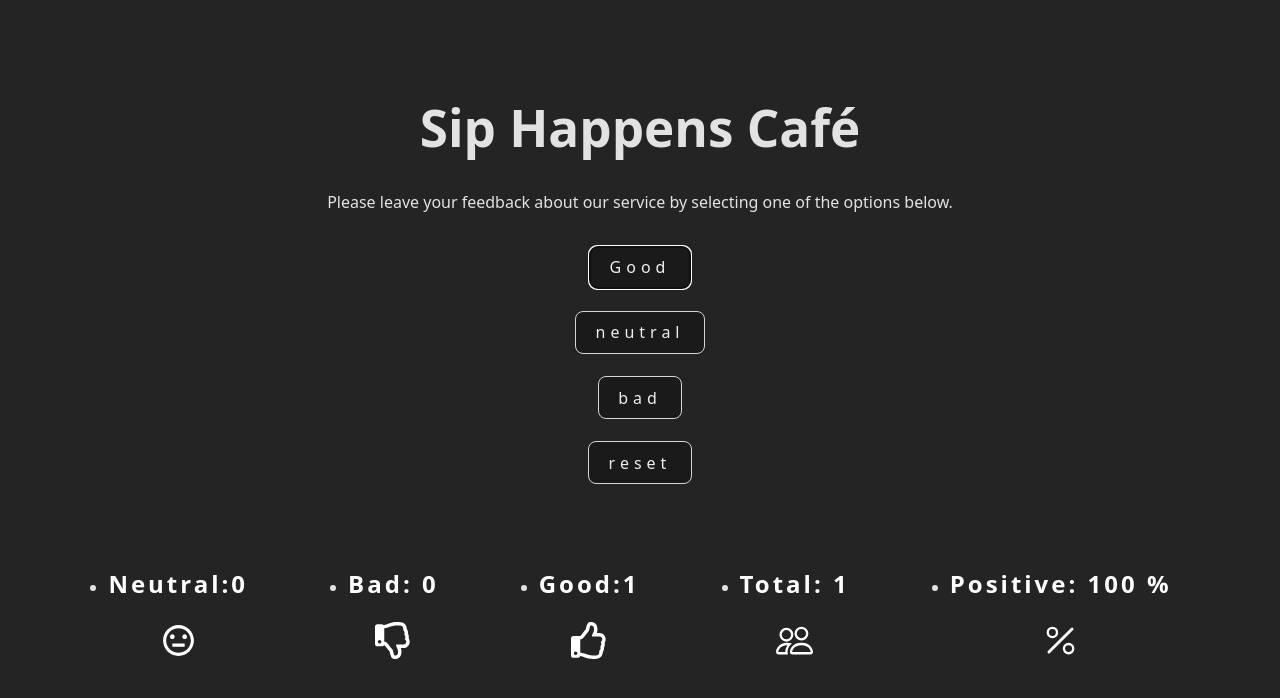
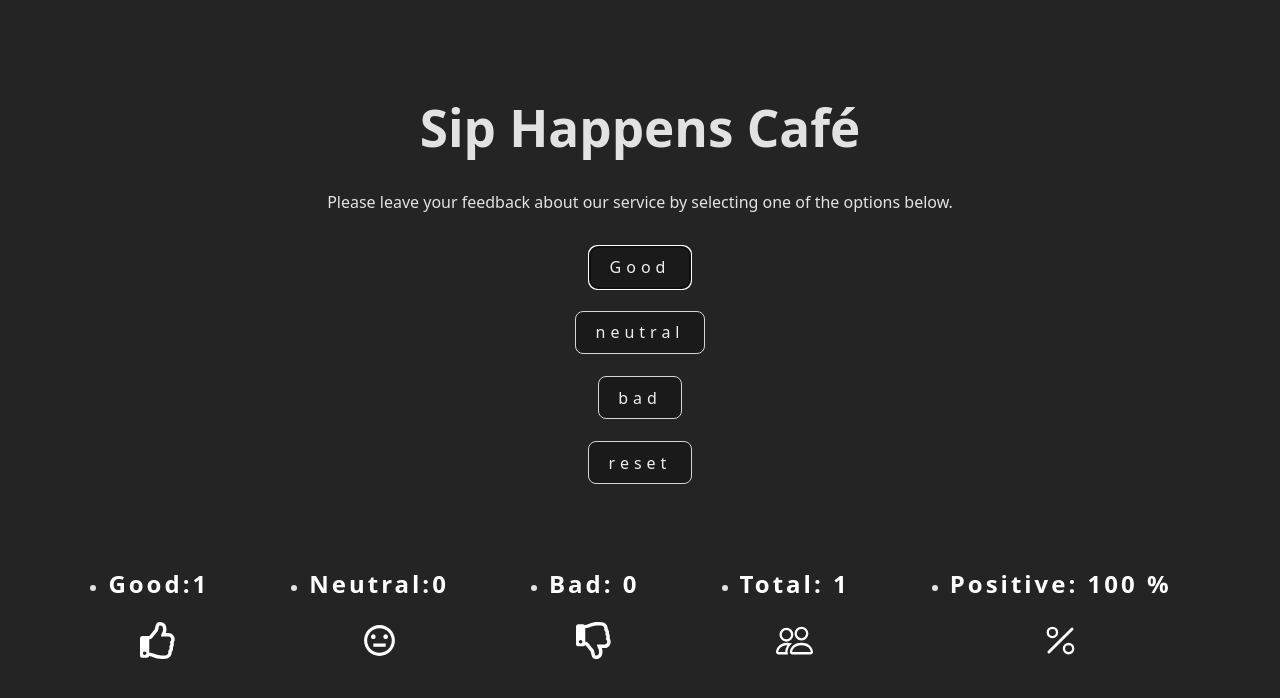
Before and after one commit to NayxieX/goit-react-hw-02, a React (Vite) app: page / in a window 1280 px wide. Both pictures are taken after a click on the button "Good". Shown: the top 698 px of the page. Built offline with nearby package versions, Linux system fonts and the light colour scheme.

Commit message:
Updated Styles

```diff
--- a/src/components/Feedback/Feedback.jsx
+++ b/src/components/Feedback/Feedback.jsx
@@ -13,6 +13,14 @@ export default function Feedback({
     <div className={style.feedback}>
       <ul>
         <li>
+          <h2>Good:{feedback.good}</h2>
+          <div>
+            <span>
+              <FaRegThumbsUp className={style.icon} />
+            </span>
+          </div>
+        </li>
+        <li>
           <h2>Neutral:{feedback.neutral}</h2>
           <div>
             <span>
@@ -25,14 +33,6 @@ export default function Feedback({
           <div>
             <span>
               <FaRegThumbsDown className={style.icon} />
-            </span>
-          </div>
-        </li>
-        <li>
-          <h2>Good:{feedback.good}</h2>
-          <div>
-            <span>
-              <FaRegThumbsUp className={style.icon} />
             </span>
           </div>
         </li>
```
